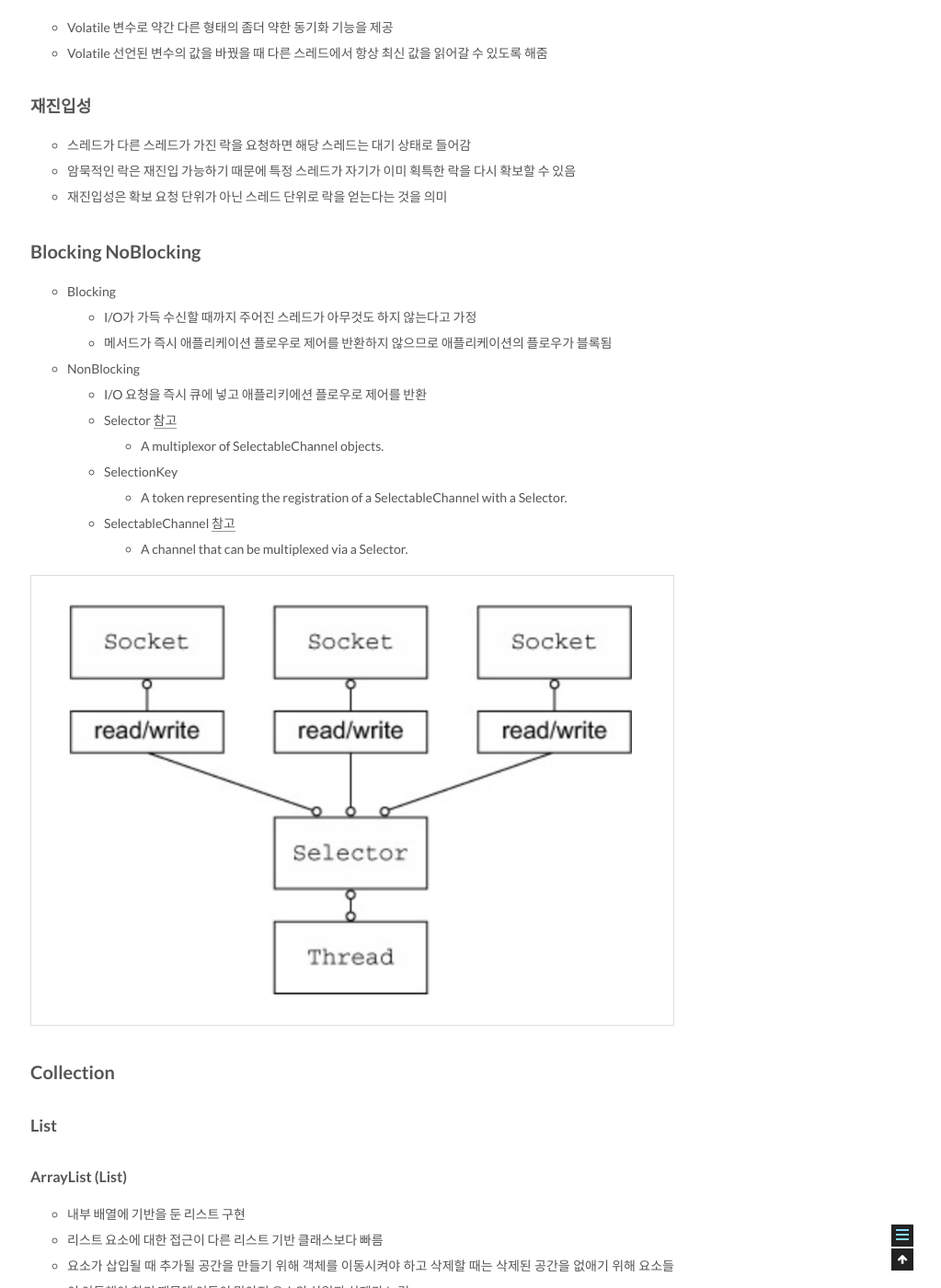
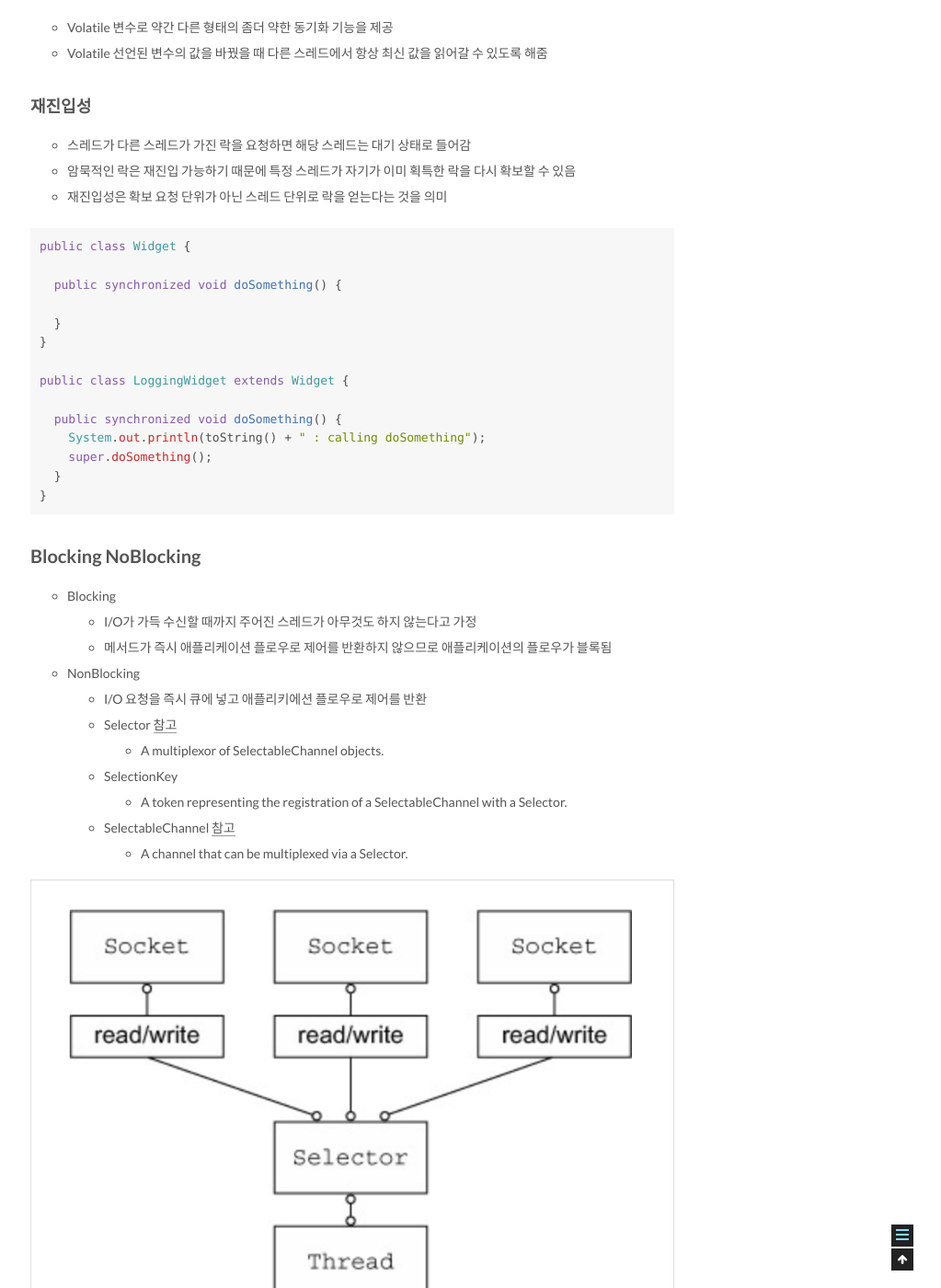
Before and after one commit to csj4032/csj4032.github.io, a Jekyll site: the page built from _posts/2018-02-19-Java_Developer_Interview.md, in a window 1280 px wide and 1400 px high, scrolled down 26604 px. Shown: the whole window at 92% size, without its empty margins (257-1280 px from the left). Built offline with Jekyll 4.4.1, drawn with Linux system fonts in a browser that asks for light colours; comment, search, counter and statistics services are not loaded.

Commit message:
재진입성 추가

````diff
--- a/_posts/2018-02-19-Java_Developer_Interview.md
+++ b/_posts/2018-02-19-Java_Developer_Interview.md
@@ -721,6 +721,23 @@ ClassFile {
 * 암묵적인 락은 재진입 가능하기 때문에 특정 스레드가 자기가 이미 획특한 락을 다시 확보할 수 있음
 * 재진입성은 확보 요청 단위가 아닌 스레드 단위로 락을 얻는다는 것을 의미
 
+```java
+public class Widget {
+
+  public synchronized void doSomething() {
+
+  }
+}
+
+public class LoggingWidget extends Widget {
+
+  public synchronized void doSomething() {
+    System.out.println(toString() + " : calling doSomething");
+    super.doSomething();
+  }
+}
+```
+
 ## Blocking NoBlocking
 * Blocking
   * I/O가 가득 수신할 때까지 주어진 스레드가 아무것도 하지 않는다고 가정
````
